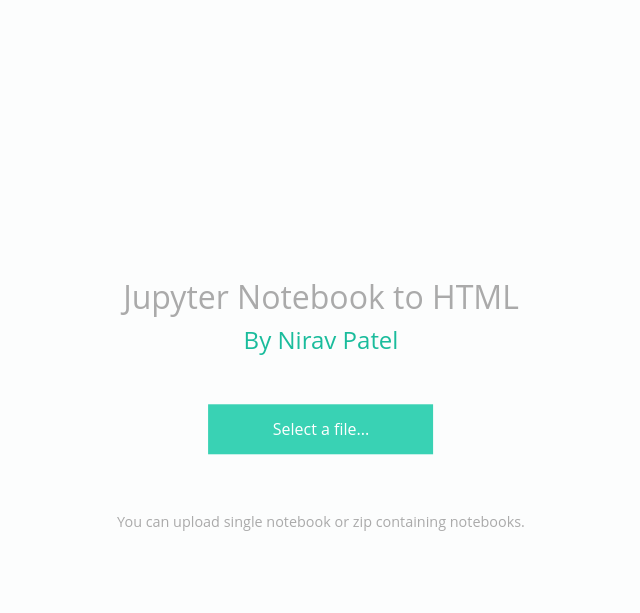
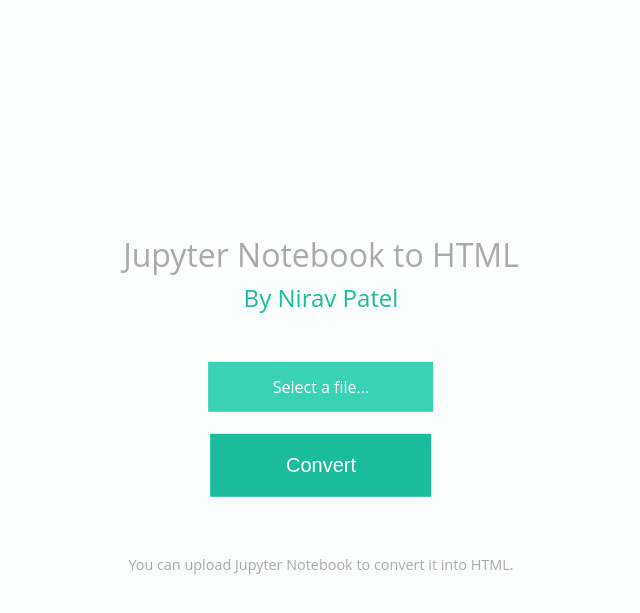
Before and after one commit to niravjdn/JupyterTOHTML, a Django app: page /app/ in a window 1280 px wide. Shown: the top 613 px of the page, without its empty margins (319-959 px from the left). Run offline with Django 3.2, Linux system fonts and the light colour scheme.

Commit message:
Final Commmit - Workigng FIle

```diff
--- a/JupTOHTML/static/style.css
+++ b/JupTOHTML/static/style.css
@@ -23,6 +23,13 @@
 .js .input-file:focus + .input-file-trigger,
 .js .input-file-trigger:hover,
 .js .input-file-trigger:focus {
+  background: #34495E;
+  color: #39D2B4;
+}
+
+.btn:hover + .btn,
+.btn:focus + .btn, .js .btn-trigger:hover,
+.btn:focus {
   background: #34495E;
   color: #39D2B4;
 }
@@ -100,3 +107,21 @@
     color: #1ABC9C;
     text-decoration: none;
 }
+
+#btn-submit{
+  padding: 20px;
+  margin: 0px;
+  background: #1ABC9C;
+  color: #39D2B4;
+  font-style: normal;
+  font-weight: normal;
+  color: #fff;
+  border: 0;
+  min-width: 221px;
+  font-size: 20px;
+}
+
+#btn-submit:hover{
+  background-color: #7F8C9A;
+  color: #1ABC9C;
+}
--- a/JupTOHTML/templates/index.html
+++ b/JupTOHTML/templates/index.html
@@ -16,15 +16,27 @@
     <h1>Jupyter Notebook to HTML</h1>
     <h2>By <a class="linkedInLink" href="https://www.linkedin.com/in/niravjdn/">Nirav Patel</a> </h2>
 
-<form action="#">
+<form method="post" action="" enctype="multipart/form-data">
+     {% csrf_token %}
     <div class="input-file-container">
-        <input class="input-file" id="my-file" type="file">
+        <input class="input-file" name="uploadedFile" id="my-file" type="file">
         <label tabindex="0" for="my-file" class="input-file-trigger">Select a file...</label>
     </div>
+    <br>
+    <div class="input-file-container">
+        <input class="btn" name="uploadedFile" id="btn-submit" type="submit" value="Convert">
+    </div>
+
+
     <p class="file-return"></p>
 </form>
 
-<p class="txtcenter">You can upload single notebook or zip containing notebooks.</p>
+<p class="txtcenter">You can upload Jupyter Notebook to convert it into HTML.</p>
 </div>
 </body>
+{% if FIleInDownload %}
+        <script>
+        window.open('/app/download/?file_name={{ FIleInDownload }}');
+        </script>
+ {% endif %}
 </html>
--- a/JupTOHTML/urls.py
+++ b/JupTOHTML/urls.py
@@ -1,7 +1,12 @@
 from django.conf.urls import url
+from django.core.files.storage import FileSystemStorage
+from django.shortcuts import render
+from django.urls import path
+
 from . import views
 
 
 urlpatterns = [
     url(r'^$', views.HomePageView.as_view()),
+    url(r'^download/$', views.download),
 ]
--- a/JupTOHTML/views.py
+++ b/JupTOHTML/views.py
@@ -1,13 +1,71 @@
-from django.http import HttpResponse
+import mimetypes
+import os
+from subprocess import  call
+import zipfile
+from wsgiref.util import FileWrapper
+
+import nbformat
+from django.template import Context
+from django.utils.encoding import smart_str
+from nbconvert import HTMLExporter
+
+from django.core.files.storage import FileSystemStorage
+from django.http import HttpResponse, Http404
 from django.shortcuts import render
 
 # Create your views here.
 from django.views.generic import TemplateView
+
+from JupyterToHTML import settings
 
 
 class HomePageView(TemplateView):
     def get(self, request, **kwargs):
         return render(request, 'index.html', context=None)
 
-def home(reqest):
-    return HttpResponse("Hello, world. You're at the polls index.")
+    def post(self, request):
+        if request.FILES['uploadedFile']:
+            myfile = request.FILES['uploadedFile']
+            fs = FileSystemStorage()
+
+            filename = fs.save(str(myfile.name).replace(" ","_"), myfile)
+
+            path = settings.MEDIA_ROOT + "/" + filename
+            print ("jupyter nbconvert --to HTML "+path)
+            os.system("jupyter nbconvert --to HTML "+path)
+            htmlFile = str(filename).replace("ipynb","html")
+            path = str(path).replace("ipynb","html")
+            #response = download(request, path)
+            context = Context()
+            context['FIleInDownload'] = htmlFile
+        return render(request, 'index.html', context.flatten())
+
+
+
+def download(request):
+    # download and delete file
+    file_name = request.GET.get('file_name')
+    file_path = settings.MEDIA_ROOT + "/" + file_name
+    if os.path.exists(file_path):
+        with open(file_path, 'rb') as fh:
+            response = HttpResponse(fh.read(), content_type="application/force-download")
+            response['Content-Disposition'] = 'inline; filename=' + os.path.basename(file_path)
+            return response
+    raise Http404
+
+
+
+# def processZip(path,pk=""):
+#
+#     # z = zipfile.ZipFile()   ### I am unsure of what goes here!!
+#     # probably should do some logic on the name and file type
+#     # or be very aware of what is in the zip file
+#     with zipfile.ZipFile(path, 'r') as z:
+#         for f in z.namelist():
+#             images.update({f: base64.b64encode(z.read(f)),})
+#
+#     context = {
+#         "images": images,
+#         }
+#     template_name = 'photos/detail.html'
+#     return render(request,template_name,context)
--- a/JupyterToHTML/settings.py
+++ b/JupyterToHTML/settings.py
@@ -120,3 +120,6 @@
 # https://docs.djangoproject.com/en/2.0/howto/static-files/
 
 STATIC_URL = '/static/'
+
+MEDIA_URL = '/media/'
+MEDIA_ROOT = os.path.join(BASE_DIR, 'media')
```
